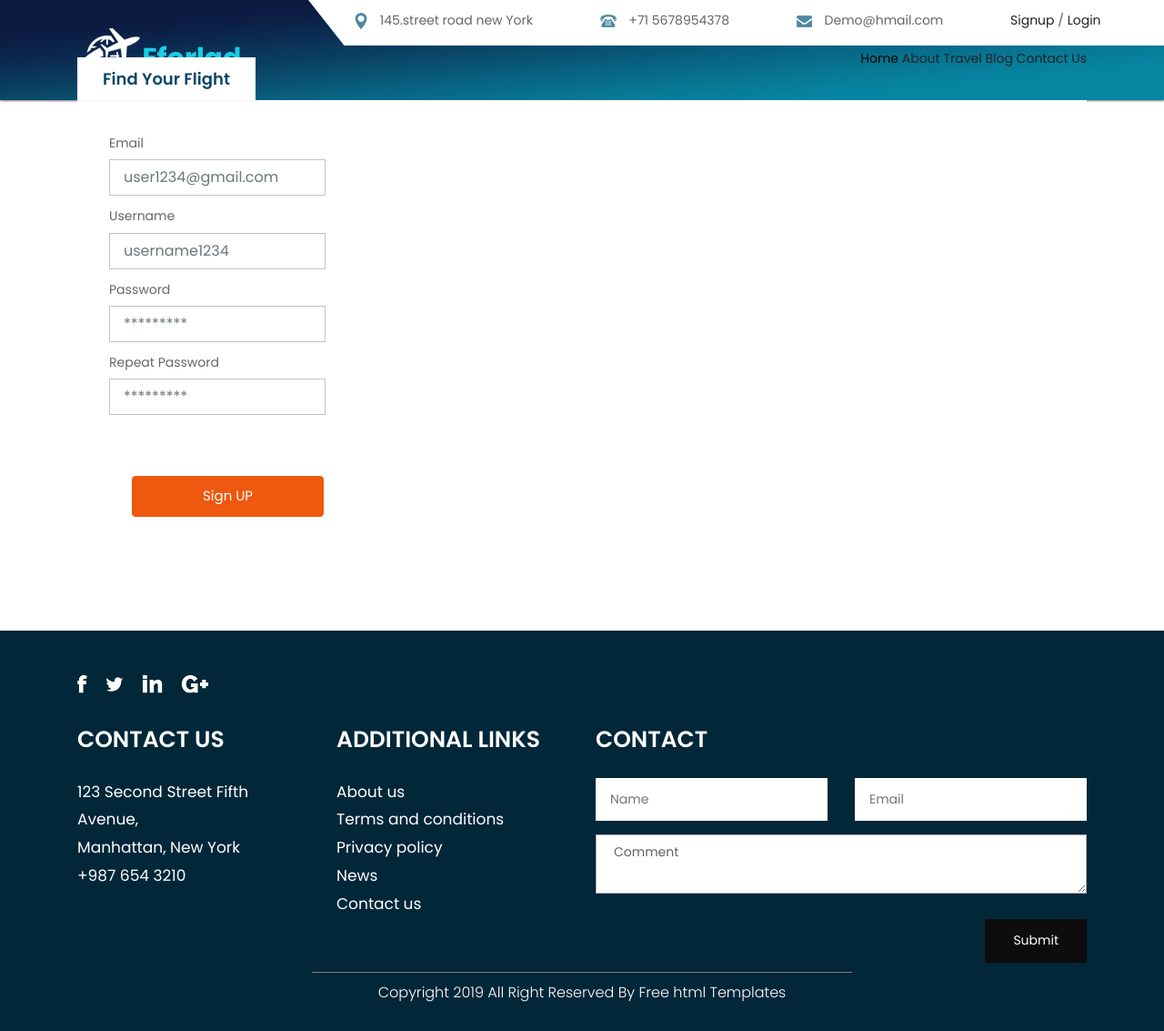
After one commit to mhmd-msaleh/Airline-project, a PHP site: page /signup.php in a window 1280 px wide. The commit adds this page. Shown: the whole page at 91% size. Run offline with PHP 8.4, Linux system fonts and the light colour scheme; some libraries are stand-ins or nearby versions.

Commit message:
signup/login pages

```diff
--- a/css/style.css
+++ b/css/style.css
@@ -1071,7 +1071,7 @@ ul.top_icon li a {
      position: relative;
 }
 
-.main-menu ul>li a {
+.header-link {
      line-height: 20px;
      font-size: 16px;
      display: block;
@@ -1081,8 +1081,6 @@ ul.top_icon li a {
      padding-top: 24px;
 }
 
-
-}
 .main-menu ul li:last-child a {
      padding-right: 0;
 }
@@ -1156,7 +1154,7 @@ ul.top_icon li a {
      display: inline-block;
      vertical-align: middle;
 }
-.main-menu ul>li:nth-child (6) {
+.main-menu ul>li:nth-child(6) {
      padding-right: 0px;
 }
 .nav>li {
@@ -1697,7 +1695,7 @@ input[type="radio"] .styled:checked+label::after {
      border: #fff solid 2px;
      color: #000;
 }
-.main-form a {
+.main-form .btn {
      background: #ee580f;
      color: #fff;
      float: left;
@@ -1777,7 +1775,7 @@ input[type="radio"] .styled:checked+label::after {
      -moz-background-size: 100% 20px;
      background-size: 100% 20px;
      background-image: -webkit-linear-gradient(left, #077f9b 0%, #0c1e43 100%), -webkit-linear-gradient(left, #077f9b 0%, #0c1e43 100%);
-     background-image: -moz-linear-gradient(left, #077f9b 0%, #0c1e43 100%), -moz-linear-gradient(left, #077f9b 0%, #0c1e434 100%);
+     background-image: -moz-linear-gradient(left, #077f9b 0%, #0c1e43 100%), -moz-linear-gradient(left, #077f9b 0%, #c1e434 100%);
      background-image: -o-linear-gradient(left, #077f9b 0%, #0c1e43 100%), -o-linear-gradient(left, #077f9b 0%, #0c1e43 100%);
      background-image: linear-gradient(to right, #077f9b 0%, #0c1e43 100%), linear-gradient(to right, #077f9b 0%, #0c1e43 100%);
      max-width: 1004px;
@@ -1842,7 +1840,7 @@ input[type="radio"] .styled:checked+label::after {
      margin-left: 15px;
 }
 .titlepage h2::before,
-. .titlepage h2::after {
+.titlepage h2::after {
      content: "";
      position: absolute;
      height: 5px;
--- a/include/footer.php
+++ b/include/footer.php
@@ -69,6 +69,7 @@
       <script src="js/custom.js"></script>
       <!-- javascript -->
       <script src="js/owl.carousel.js"></script>
+      <script src="js/myscript.js"></script>
       <script>
          $(document).ready(function() {
            var owl = $('.owl-carousel');
--- a/include/header.php
+++ b/include/header.php
@@ -15,7 +15,7 @@
       <!-- bootstrap css -->
       <link rel="stylesheet" href="css/bootstrap.min.css">
       <!-- style css -->
-      <link rel="stylesheet" href="css/style.css">
+
       <!-- Responsive-->
       <link rel="stylesheet" href="css/responsive.css">
       <!-- fevicon -->
@@ -29,6 +29,7 @@
       <!--[if lt IE 9]>
       <script src="https://oss.maxcdn.com/html5shiv/3.7.3/html5shiv.min.js"></script>
       <script src="https://oss.maxcdn.com/respond/1.4.2/respond.min.js"></script><![endif]-->
+      <link rel="stylesheet" href="css/style.css">
    </head>
    <!-- body -->
    <body class="main-layout">
@@ -50,6 +51,7 @@
                               <li><img src="images/1.png" alt="#"/> 145.street road new York</li>
                               <li><img src="images/2.png" alt="#"/> +71  5678954378</li>
                               <li><img src="images/3.png" alt="#"/> Demo@hmail.com</li>
+                              <li><a href="signup.php">Signup</a> / <a href="login.php">Login</a></li>
                            </ul>
                         </div>
                      </div>
@@ -61,7 +63,7 @@
                   <div class="col-xl-3 col-lg-3 col-md-3 col-sm-3 col logo_section">
                      <div class="full">
                         <div class="center-desk">
-                           <div class="logo"> <a href="index.html"><img src="images/logo.png" alt="#"></a> </div>
+                           <div class="logo"> <a href="index.php"><img src="images/logo.png" alt="#"></a> </div>
                         </div>
                      </div>
                   </div>
--- a/index.php
+++ b/index.php
@@ -3,7 +3,7 @@ require_once("include/header.php");
 ?>
       <section>
          <div class="banner-main">
-            <img src="images/banner.jpg" alt="#"/>
+            <img src="images/airplane_banner2.jpg" alt="#"/>
             <div class="container">
                <div class="text-bg">
                   <h1>Something<br><strong class="white">Airline</strong></h1>
@@ -50,7 +50,7 @@ require_once("include/header.php");
                               </div>
                            </div>
                            <div class="col-xl-3 col-lg-3 col-md-3 col-sm-12 col-12">
-                              <a href="#">search</a>
+                              <a class="btn" href="#">search</a>
                            </div>
                         </div>
                      </form>
--- /dev/null
+++ b/js/myscript.js
@@ -0,0 +1 @@
+// function
--- /dev/null
+++ b/signup.php
@@ -0,0 +1,30 @@
+<?php
+include_once("include/header.php")
+?>
+
+<div class="container">
+    <form class="main-form" method="POST" name="signup_form" action="">
+        <h3>Find Your Flight</h3>
+        <div class="row">
+            <div class="col-sm-3">
+                <div class="container">
+                    <div class="row">
+                        <label >Email</label>
+                        <input class="form-control" placeholder="user1234@gmail.com" type="text" name="email">
+                        <label >Username</label>
+                        <input class="form-control" placeholder="username1234" type="text" name="Username">
+                        <label >Password</label>
+                        <input class="form-control" placeholder="*********" type="text" name="password">
+                        <label >Repeat Password</label>
+                        <input class="form-control" placeholder="*********" type="text" name="password-repeat">
+                        <input class="btn" type="submit" value="Sign UP">
+                    </div>
+                </div>
+            </div>
+        </div>
+    </form>
+</div>
+
+<?php
+include_once("include/footer.php")
+?>
```
Also changed, not shown: login.php (added, +26 -0 lines), authenticate.php (added), images/airplane_banner.jpg (added), images/airplane_banner2.jpg (added).
